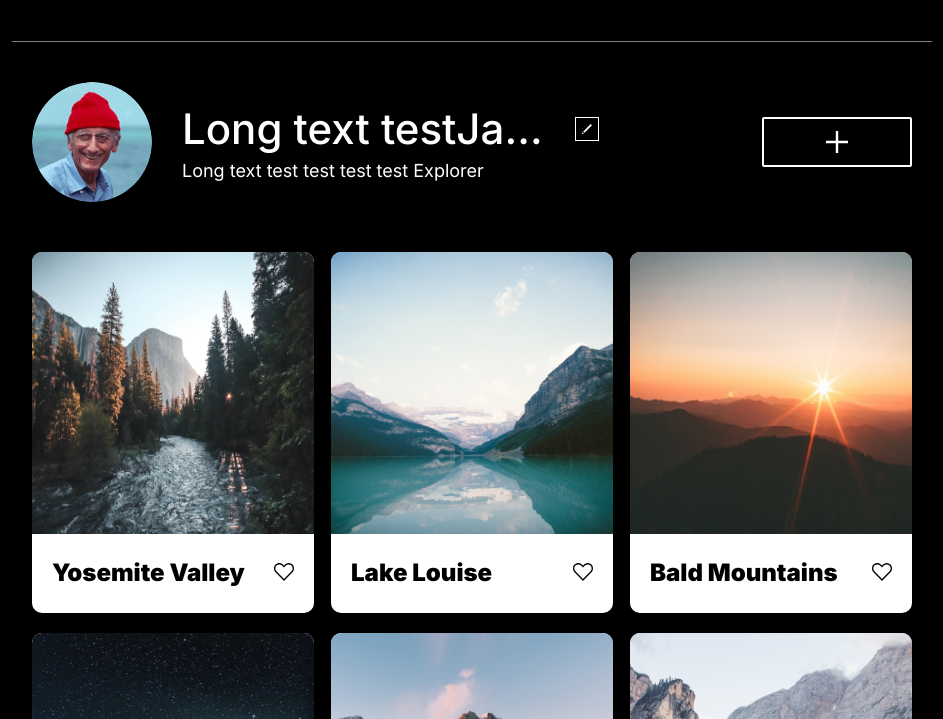
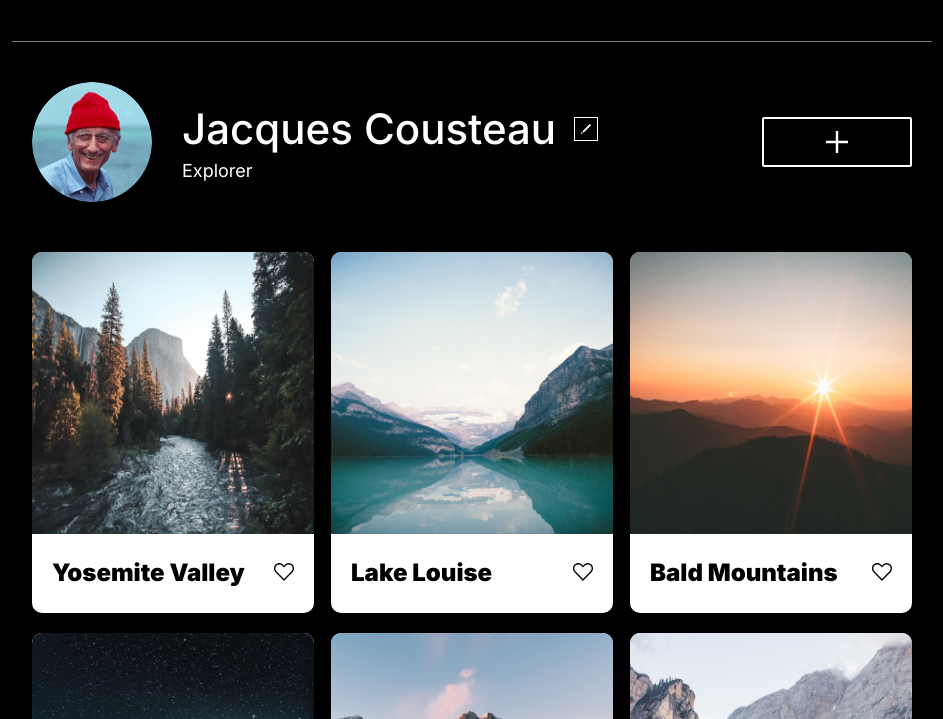
Before and after one commit to whitney-kilowatts/se_project_aroundtheus, a plain HTML site: page index.html in a window 1280 px wide. Shown: the part 81-800 px from the top of the page, without its empty margins (168-1111 px from the left). Drawn offline with Linux system fonts and the light colour scheme.

```diff
--- a/index.html
+++ b/index.html
@@ -23,9 +23,9 @@
     <section class="profile">
       <img class="profile__image" src="images/Avatar 2.png" alt="Avatar" />
       <div class="profile__info">
-        <h1 class="profile__name">Long text testJacques Cousteau</h1>
+        <h1 class="profile__name">Jacques Cousteau</h1>
         <button type="button" class="profile__edit-button"></button>
-        <p class="profile__subtitle">Long text test test test test Explorer</p>
+        <p class="profile__subtitle">Explorer</p>
       </div>
       <button type="button" class="profile__add-button"></button>
     </section>
--- a/pages/index.css
+++ b/pages/index.css
@@ -2,7 +2,7 @@
 @import url(../vendor/fonts.css);
 @import url(../blocks/page.css);
 @import url(../blocks/header.css);
-@import url(../blocks/footer.css);
 @import url(../blocks/profile.css);
 @import url(../blocks/cards.css);
 @import url(../blocks/card.css);
+@import url(../blocks/footer.css);
```
Also changed, not shown: 1 other file.
